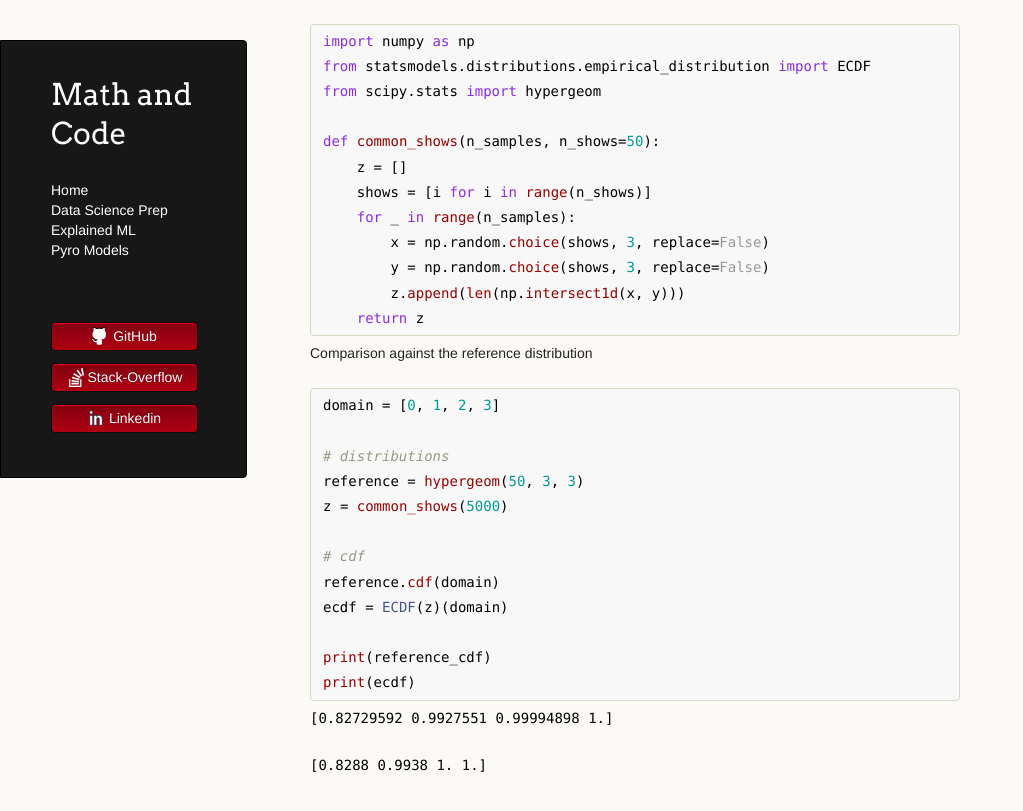
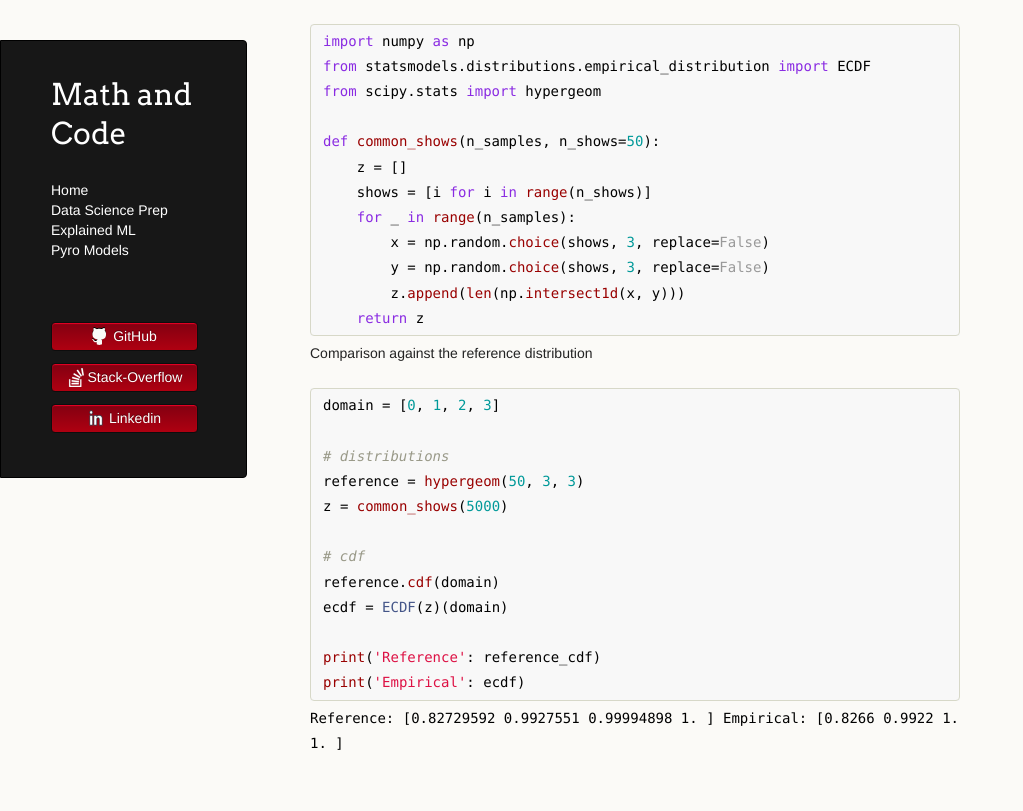
Before and after one commit to LemonPy29/LemonPy29.github.io, a Jekyll site: the page built from data-science-prep/probability-statistic.md, in a window 1280 px wide and 900 px high, scrolled down 1958 px. Shown: the top 811 px of the window, without its empty margins (0-1023 px from the left). Built offline with Jekyll 4.4.1, drawn with Linux system fonts in a browser that asks for light colours; nearby versions of some CDN libraries; the repository's description, which GitHub fills in, is left out.

Commit message:
Update probability-statistic.md

````diff
--- a/data-science-prep/probability-statistic.md
+++ b/data-science-prep/probability-statistic.md
@@ -108,9 +108,8 @@ z = common_shows(5000)
 reference.cdf(domain)
 ecdf = ECDF(z)(domain)
 
-print(reference_cdf)
-print(ecdf)
+print('Reference': reference_cdf)
+print('Empirical': ecdf)
 ```
-`[0.82729592 0.9927551  0.99994898 1.]`
-
-`[0.8288 0.9938 1.     1.]`
+`Reference: [0.82729592 0.9927551  0.99994898 1.        ]
+Empirical: [0.8266 0.9922 1.     1.    ]`
````
